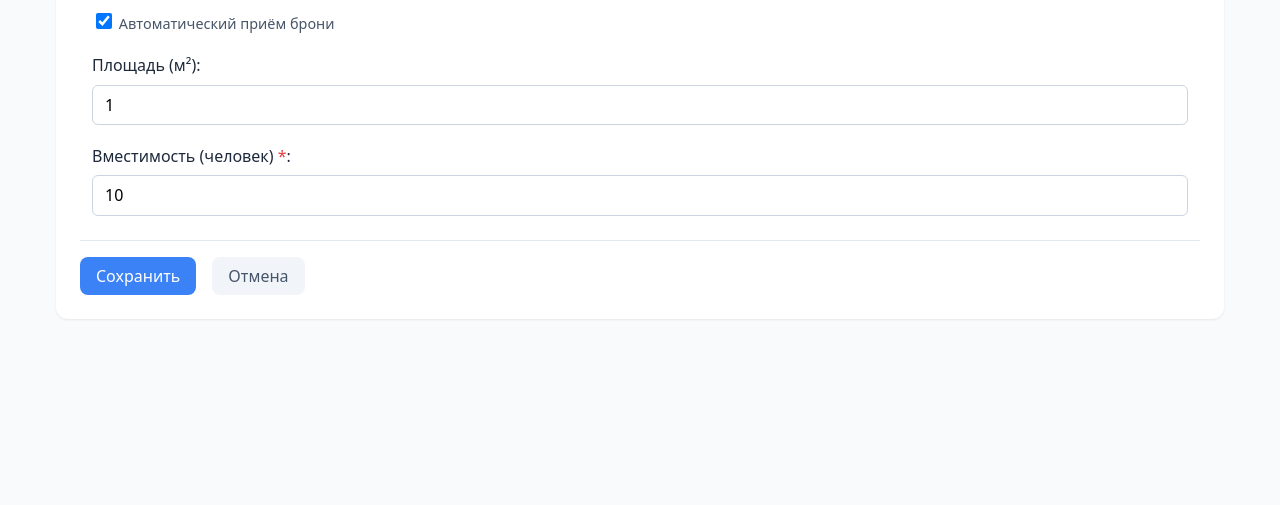
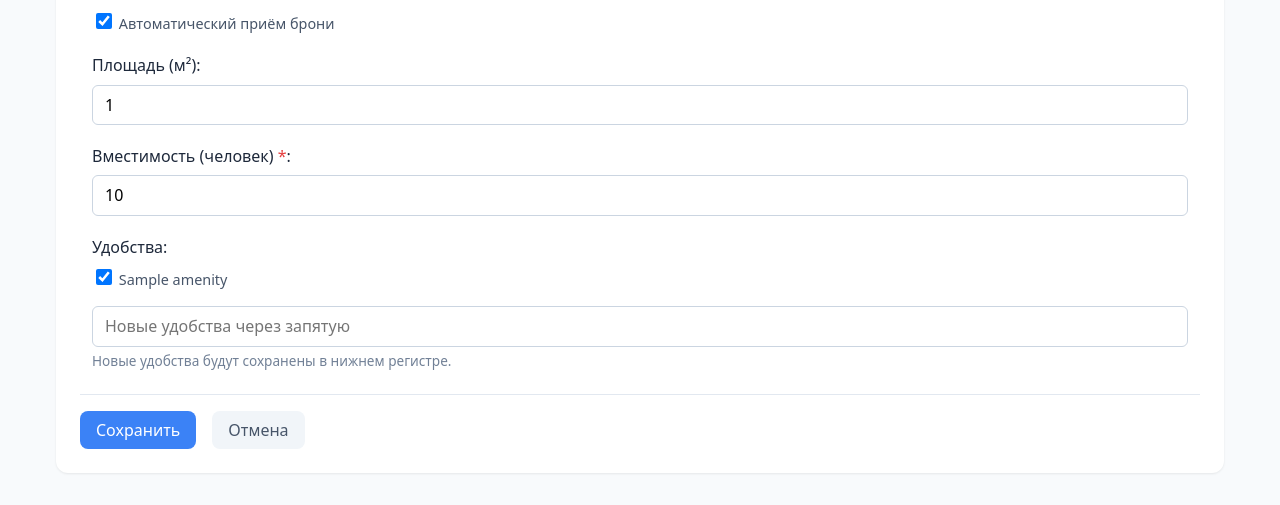
Before and after one commit to VikaRzyankina/Booking, a Flask app: page /rooms/1/edit in a window 1280 px wide. Shown: the part 835-1340 px from the top of the page. Before the commit the page ends 1155 px from the top, so only its background shows below. Run offline with Flask 3, Linux system fonts and the light colour scheme; a database or web service that is not in the repository returns one stand-in record (values such as "Sample title"); some libraries are stand-ins or nearby versions.

Commit message:
Удобства комнат

```diff
--- a/app/routes/room_routes.py
+++ b/app/routes/room_routes.py
@@ -33,6 +33,9 @@ def new_room(building_id):
         if not building:
             abort(404)
 
+        cur.execute("SELECT id, name FROM amenities ORDER BY name")
+        all_amenities = cur.fetchall()
+
         if request.method == 'POST':
             name = request.form.get('name', '').strip()
             description = request.form.get('description', '').strip()
@@ -40,6 +43,8 @@ def new_room(building_id):
             auto_booking = request.form.get('auto_booking') == 'on'
             size = request.form.get('size')
             capacity = request.form.get('capacity')
+            selected_amenity_ids = request.form.getlist('amenity_ids')
+            new_amenity_names = [n.strip().lower() for n in request.form.get('new_amenities', '').split(',') if n.strip()]
 
             error = None
             try:
@@ -54,16 +59,16 @@ def new_room(building_id):
 
             if error:
                 flash(error, 'error')
-                return render_template('room/form.html', building=building, room=None)
+                return render_template('room/form.html', building=building, room=None, all_amenities=all_amenities, room_amenity_ids=set())
 
             photo = request.files.get('photo')
             if photo and photo.filename:
                 if not allowed_file(photo.filename):
                     flash('Недопустимый формат файла. Разрешены JPEG, PNG, WebP.', 'error')
-                    return render_template('room/form.html', building=building, room=None)
+                    return render_template('room/form.html', building=building, room=None, all_amenities=all_amenities, room_amenity_ids=set())
                 if photo.content_length and photo.content_length > MAX_PHOTO_SIZE:
                     flash(f'Файл слишком большой. Максимальный размер: {MAX_PHOTO_SIZE // (1024*1024)} МБ.', 'error')
-                    return render_template('room/form.html', building=building, room=None)
+                    return render_template('room/form.html', building=building, room=None, all_amenities=all_amenities, room_amenity_ids=set())
 
             try:
                 with get_db_cursor(commit=True) as cur2:
@@ -73,6 +78,21 @@ def new_room(building_id):
                         RETURNING id
                     """, (building_id, name, description, is_available, auto_booking, size, capacity))
                     room_id = cur2.fetchone()['id']
+
+                    amenity_ids_to_add = [int(x) for x in selected_amenity_ids if x]
+                    for amenity_name in new_amenity_names:
+                        cur2.execute("""
+                            INSERT INTO amenities (name) VALUES (%s)
+                            ON CONFLICT (name) DO UPDATE SET name = EXCLUDED.name
+                            RETURNING id
+                        """, (amenity_name,))
+                        amenity_ids_to_add.append(cur2.fetchone()['id'])
+
+                    for amenity_id in amenity_ids_to_add:
+                        cur2.execute("""
+                            INSERT INTO room_amenities (room_id, amenity_id) VALUES (%s, %s)
+                            ON CONFLICT DO NOTHING
+                        """, (room_id, amenity_id))
 
                 if photo and photo.filename:
                     save_photo(photo, 'rooms', f'{room_id}.jpeg')
@@ -84,9 +104,9 @@ def new_room(building_id):
                     flash('Комната с таким названием уже существует в этом здании.', 'error')
                 else:
                     flash(f'Ошибка при добавлении: {e}', 'error')
-                return render_template('room/form.html', building=building, room=None)
+                return render_template('room/form.html', building=building, room=None, all_amenities=all_amenities, room_amenity_ids=set())
 
-    return render_template('room/form.html', building=building, room=None)
+    return render_template('room/form.html', building=building, room=None, all_amenities=all_amenities, room_amenity_ids=set())
 
 
 @room_bp.route('/rooms/<int:id>/edit', methods=['GET', 'POST'])
@@ -102,6 +122,12 @@ def edit_room(id):
         if not room:
             abort(404)
 
+        cur.execute("SELECT id, name FROM amenities ORDER BY name")
+        all_amenities = cur.fetchall()
+
+        cur.execute("SELECT amenity_id FROM room_amenities WHERE room_id = %s", (id,))
+        room_amenity_ids = {row['amenity_id'] for row in cur.fetchall()}
+
         if request.method == 'POST':
             name = request.form.get('name', '').strip()
             description = request.form.get('description', '').strip()
@@ -109,6 +135,8 @@ def edit_room(id):
             auto_booking = request.form.get('auto_booking') == 'on'
             size = request.form.get('size')
             capacity = request.form.get('capacity')
+            selected_amenity_ids = request.form.getlist('amenity_ids')
+            new_amenity_names = [n.strip().lower() for n in request.form.get('new_amenities', '').split(',') if n.strip()]
 
             error = None
             try:
@@ -123,16 +151,16 @@ def edit_room(id):
 
             if error:
                 flash(error, 'error')
-                return render_template('room/form.html', building=room, room=room)
+                return render_template('room/form.html', building=room, room=room, all_amenities=all_amenities, room_amenity_ids=room_amenity_ids)
 
             photo = request.files.get('photo')
             if photo and photo.filename:
                 if not allowed_file(photo.filename):
                     flash('Недопустимый формат файла. Разрешены JPEG, PNG, WebP.', 'error')
-                    return render_template('room/form.html', building=room, room=room)
+                    return render_template('room/form.html', building=room, room=room, all_amenities=all_amenities, room_amenity_ids=room_amenity_ids)
                 if photo.content_length and photo.content_length > MAX_PHOTO_SIZE:
                     flash(f'Файл слишком большой. Максимальный размер: {MAX_PHOTO_SIZE // (1024*1024)} МБ.', 'error')
-                    return render_template('room/form.html', building=room, room=room)
+                    return render_template('room/form.html', building=room, room=room, all_amenities=all_amenities, room_amenity_ids=room_amenity_ids)
 
             try:
                 with get_db_cursor(commit=True) as cur2:
@@ -142,6 +170,22 @@ def edit_room(id):
                             size = %s, capacity = %s, auto_booking = %s
                         WHERE id = %s
                     """, (name, description, is_available, size, capacity, auto_booking, id))
+
+                    amenity_ids_to_add = [int(x) for x in selected_amenity_ids if x]
+                    for amenity_name in new_amenity_names:
+                        cur2.execute("""
+                            INSERT INTO amenities (name) VALUES (%s)
+                            ON CONFLICT (name) DO UPDATE SET name = EXCLUDED.name
+                            RETURNING id
+                        """, (amenity_name,))
+                        amenity_ids_to_add.append(cur2.fetchone()['id'])
+
+                    cur2.execute("DELETE FROM room_amenities WHERE room_id = %s", (id,))
+                    for amenity_id in amenity_ids_to_add:
+                        cur2.execute("""
+                            INSERT INTO room_amenities (room_id, amenity_id) VALUES (%s, %s)
+                            ON CONFLICT DO NOTHING
+                        """, (id, amenity_id))
 
                 if photo and photo.filename:
                     save_photo(photo, 'rooms', f'{id}.jpeg')
@@ -153,9 +197,9 @@ def edit_room(id):
                     flash('Комната с таким названием уже существует в этом здании.', 'error')
                 else:
                     flash(f'Ошибка при обновлении: {e}', 'error')
-                return render_template('room/form.html', building=room, room=room)
+                return render_template('room/form.html', building=room, room=room, all_amenities=all_amenities, room_amenity_ids=room_amenity_ids)
 
-    return render_template('room/form.html', building=room, room=room)
+    return render_template('room/form.html', building=room, room=room, all_amenities=all_amenities, room_amenity_ids=room_amenity_ids)
 
 
 @room_bp.route('/rooms/<int:id>/delete', methods=['POST'])
--- a/app/static/style.css
+++ b/app/static/style.css
@@ -171,6 +171,7 @@ tr:hover { background: var(--bg); }
 .checkbox-label { display: inline-flex; align-items: center; gap: .5rem; cursor: pointer; font-size: .9rem; }
 .checkbox-label input[type=checkbox] { width: 1rem; height: 1rem; cursor: pointer; }
 .checkbox-label span { color: var(--muted); }
+.checkboxes-wrap { display: flex; flex-wrap: wrap; gap: .4rem .75rem; margin-bottom: .5rem; }
 
 .cards-grid {
     display: grid;
--- a/app/templates/room/form.html
+++ b/app/templates/room/form.html
@@ -68,6 +68,23 @@
             <input type="number" id="capacity" name="capacity" value="{{ room.capacity if room else '' }}" required min="1" placeholder="положительное число">
         </div>
 
+        <div class="form-group">
+            <label>Удобства:</label>
+            {% if all_amenities %}
+            <div class="checkboxes-wrap">
+                {% for amenity in all_amenities %}
+                <label class="checkbox-label">
+                    <input type="checkbox" name="amenity_ids" value="{{ amenity.id }}"
+                        {% if amenity.id in room_amenity_ids %}checked{% endif %}>
+                    <span>{{ amenity.name }}</span>
+                </label>
+                {% endfor %}
+            </div>
+            {% endif %}
+            <input type="text" id="new_amenities" name="new_amenities" placeholder="Новые удобства через запятую">
+            <small class="field-hint">Новые удобства будут сохранены в нижнем регистре.</small>
+        </div>
+
         <div class="form-actions">
             <button type="submit" class="submit-btn">Сохранить</button>
             {% if room %}
--- a/app/templates/room/view.html
+++ b/app/templates/room/view.html
@@ -69,7 +69,7 @@
                 <h3>Удобства</h3>
                 <div class="amenities-list">
                     {% for amenity in amenities %}
-                    <span class="amenity-tag">{{ amenity.name }}</span>
+                    <span class="amenity-tag">{{ amenity }}</span>
                     {% endfor %}
                 </div>
             </div>
```
